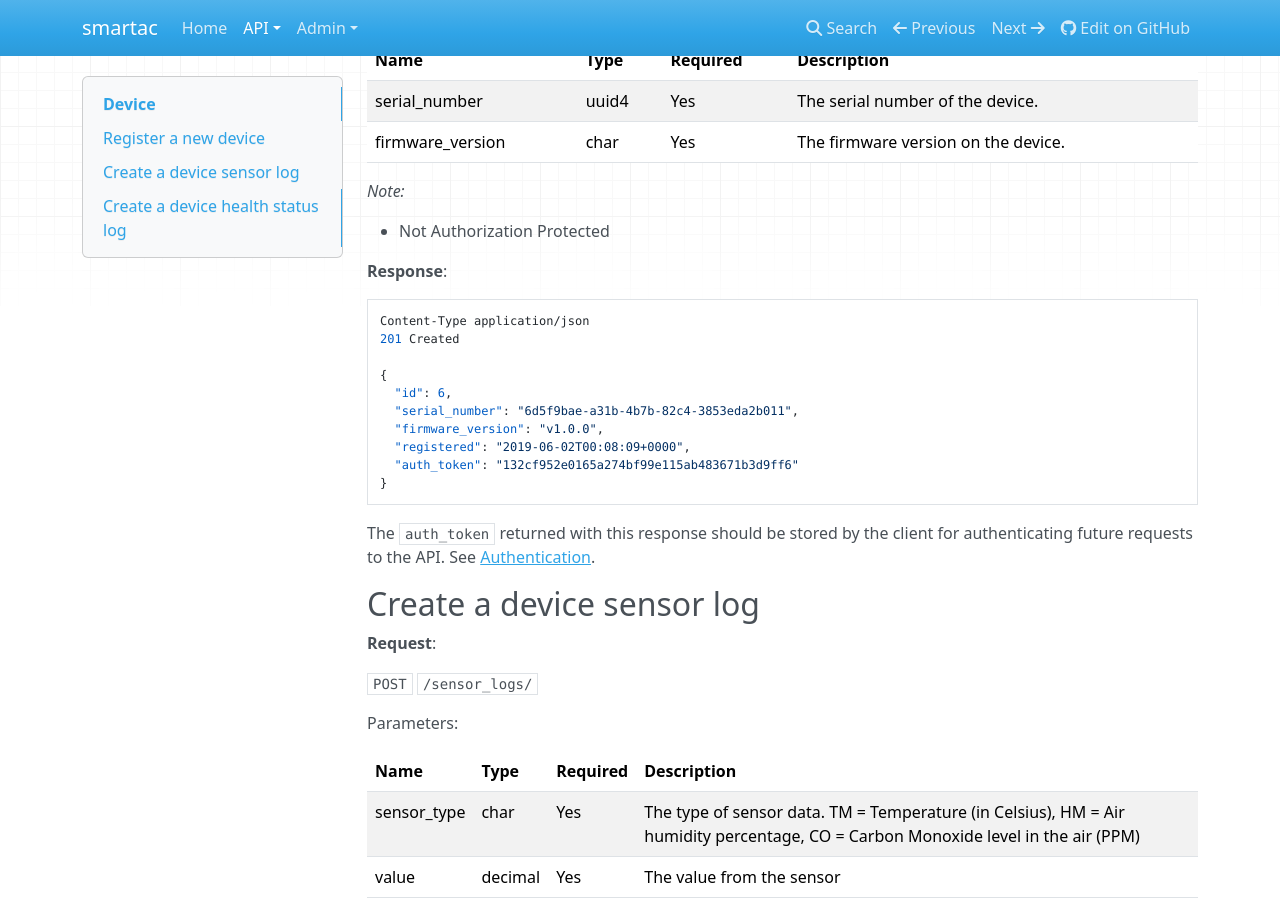
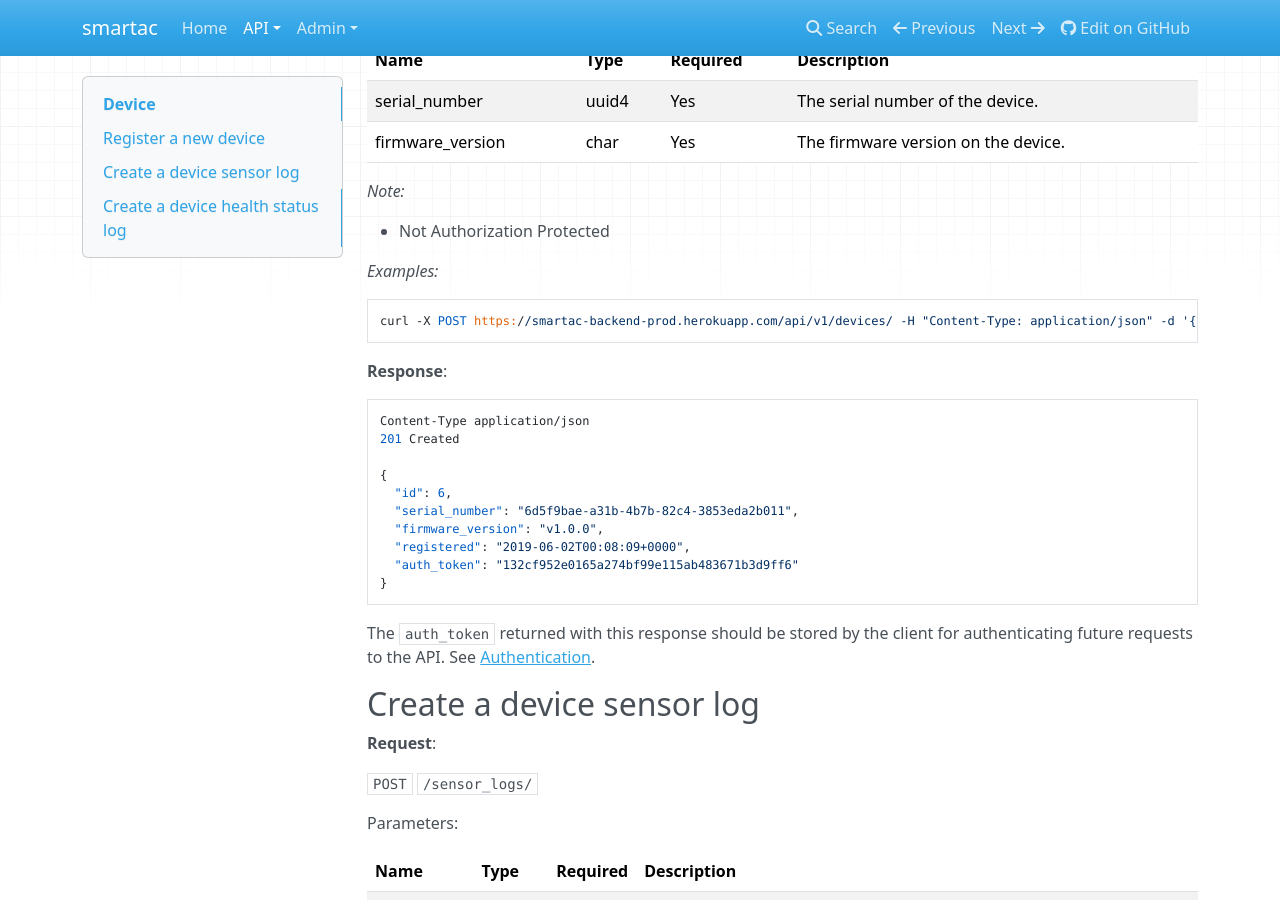
Before and after one commit to brad/smart-ac-backend, an MkDocs documentation site: the page built from docs/api/devices.md, in a window 1280 px wide and 900 px high, scrolled down 301 px. Built offline with MkDocs 1.6.1, drawn with Linux system fonts in a browser that asks for light colours; nearby versions of some CDN libraries.

Commit message:
add example for device registration

````diff
--- a/docs/api/devices.md
+++ b/docs/api/devices.md
@@ -17,6 +17,12 @@ firmware_version | char  | Yes      | The firmware version on the device.
 *Note:*
 
 - Not Authorization Protected
+
+*Examples:*
+
+```
+curl -X POST https://smartac-backend-prod.herokuapp.com/api/v1/devices/ -H "Content-Type: application/json" -d '{"serial_number":"6d5f9bae-a31b-4b7b-82c4-3853eda2b011","firmware_version":"v1.0.0"}'
+```
 
 **Response**:
 
````
